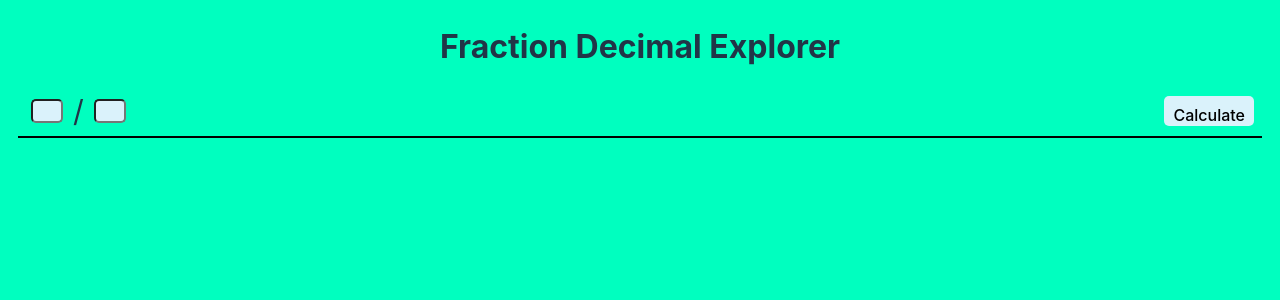
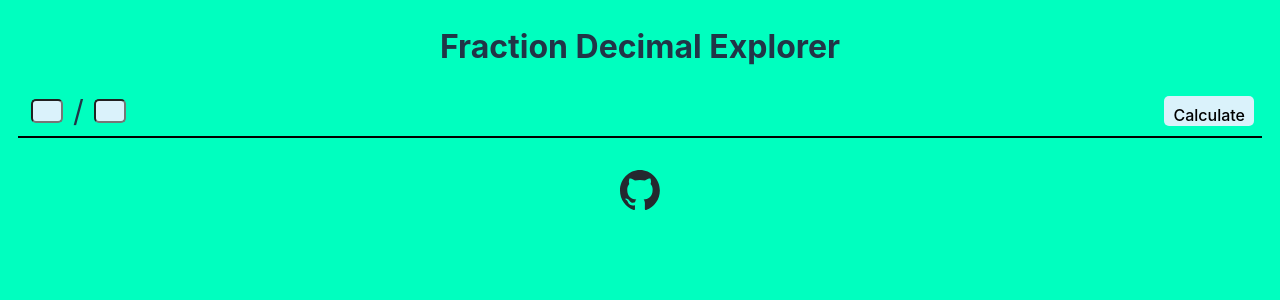
Before and after one commit to coding-quizzer/fraction_decimal_app, a React (Vite) app: page / in a window 1280 px wide. Shown: the top 300 px of the page. Built offline with nearby package versions, Linux system fonts and the light colour scheme; the HTML template or start-up script is replaced by a standard one.

Commit message:
Allow the github logo to be shown in light mode

```diff
--- a/src/components/footer.scss
+++ b/src/components/footer.scss
@@ -7,6 +7,7 @@
   }
 
   .github-darkmode {
+    display: inherit;
     width: 40px;
     height: 40px;
   }
@@ -16,7 +17,9 @@
 }
 
 @media (prefers-color-scheme: light) {
+  #main-footer {
     .github-lightmode {
+      display: inherit;
       width: 40px;
       height: 40px;
     }
@@ -25,3 +28,4 @@
       display: none;
     }
   }
+}
```
Lines whose indentation alone changed are shown as unchanged.
